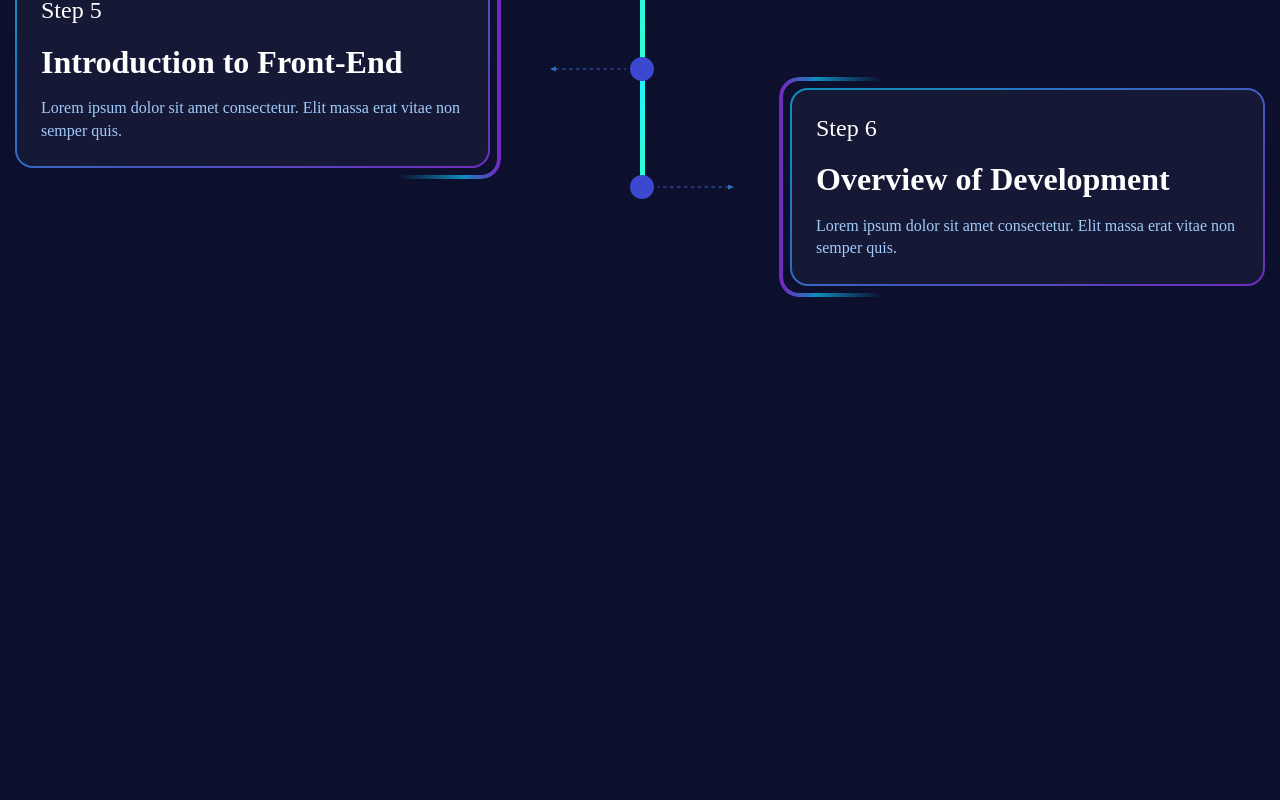
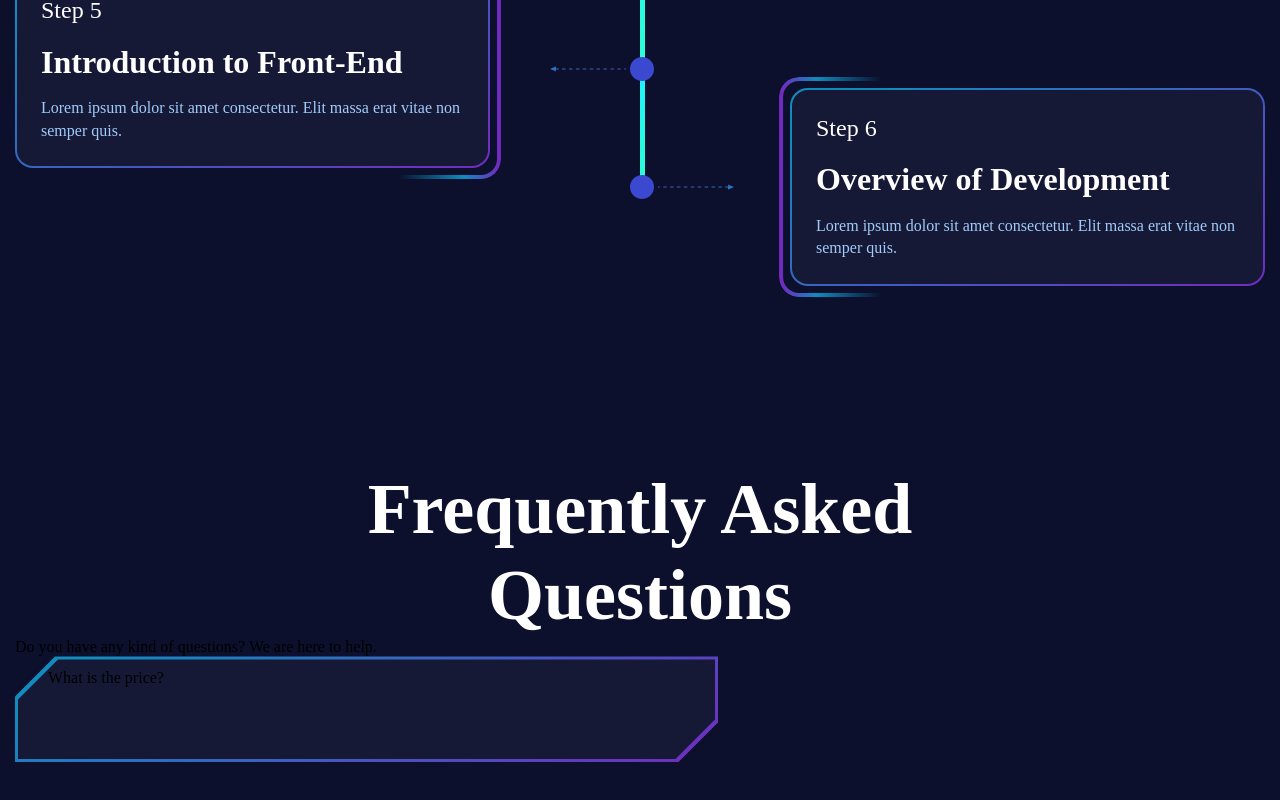
Before and after one commit to Gedeon4ick/Webtronics, a Next.js app: page / in a window 1280 px wide. Shown: the part 3168-3968 px from the top of the page. Before the commit the page ends 3634 px from the top, so only its background shows below. Built offline with nearby package versions, Linux system fonts and the light colour scheme; data requests are answered from the project's data file.

Commit message:
accordion

```diff
--- /dev/null
+++ b/components/AccordionItem.tsx
@@ -0,0 +1,15 @@
+import { idText } from 'typescript';
+import styles from '../styles/Asked.module.scss'
+
+const AccordionItem = () => {
+    return (
+        <div className={styles.item}>
+            <div className={styles.content}>
+            What is the price?
+
+            </div>
+        </div>
+    );
+};
+
+export default AccordionItem;
--- /dev/null
+++ b/components/Asked.tsx
@@ -0,0 +1,23 @@
+import TitleH2 from "./TitleH2";
+import styles from '../styles/Asked.module.scss'
+import AccordionItem from '../components/AccordionItem'
+
+const Asked = () => {
+    return (
+        <div className={styles.asked}>
+            <TitleH2 title={"Frequently Asked Questions"}/>
+            <div className="wrapper">
+                <div className="question">
+                    <div className="descr">
+                        Do you have any kind of questions? We are here to help.
+                    </div>
+                </div>
+                <div className="accordion">
+                    <AccordionItem/>
+                </div>
+            </div>
+        </div>
+    );
+};
+
+export default Asked;
--- a/pages/index.tsx
+++ b/pages/index.tsx
@@ -7,6 +7,7 @@ import Titul from '../components/Titul'
 import About from '../components/About';
 import Techno from '../components/Techno'
 import Steps from "../components/Steps";
+import Asked from "../components/Asked";
 const inter = Inter({ subsets: ['latin'] })
 
 
@@ -28,6 +29,7 @@ export default function Home({home}: InferGetStaticPropsType<typeof getStaticPro
               <About mentors={mentors}/>
               <Techno/>
               <Steps steps={steps}/>
+              <Asked/>
             </div>
           </header>
    </>
--- /dev/null
+++ b/styles/Asked.module.scss
@@ -0,0 +1,15 @@
+.asked {
+     padding-bottom: 180px;
+    .item {
+        max-width: 703px;
+        background: linear-gradient(152.14deg, rgba(21, 191, 253, 0.7) 9.96%, rgba(156, 55, 253, 0.7) 100%);
+        clip-path: polygon(40px 0, 100% 0,100% calc(100% - 40px), calc(100% - 40px) 100%,0 100%,0 40px);
+        padding: 3px;
+        .content {
+        height: 100px;
+
+            padding: 10px 30px;
+            clip-path: polygon(40px 0, 100% 0,100% calc(100% - 40px), calc(100% - 40px) 100%,0 100%,0 40px);
+            background:  #151936;
+        }
+}}
```
